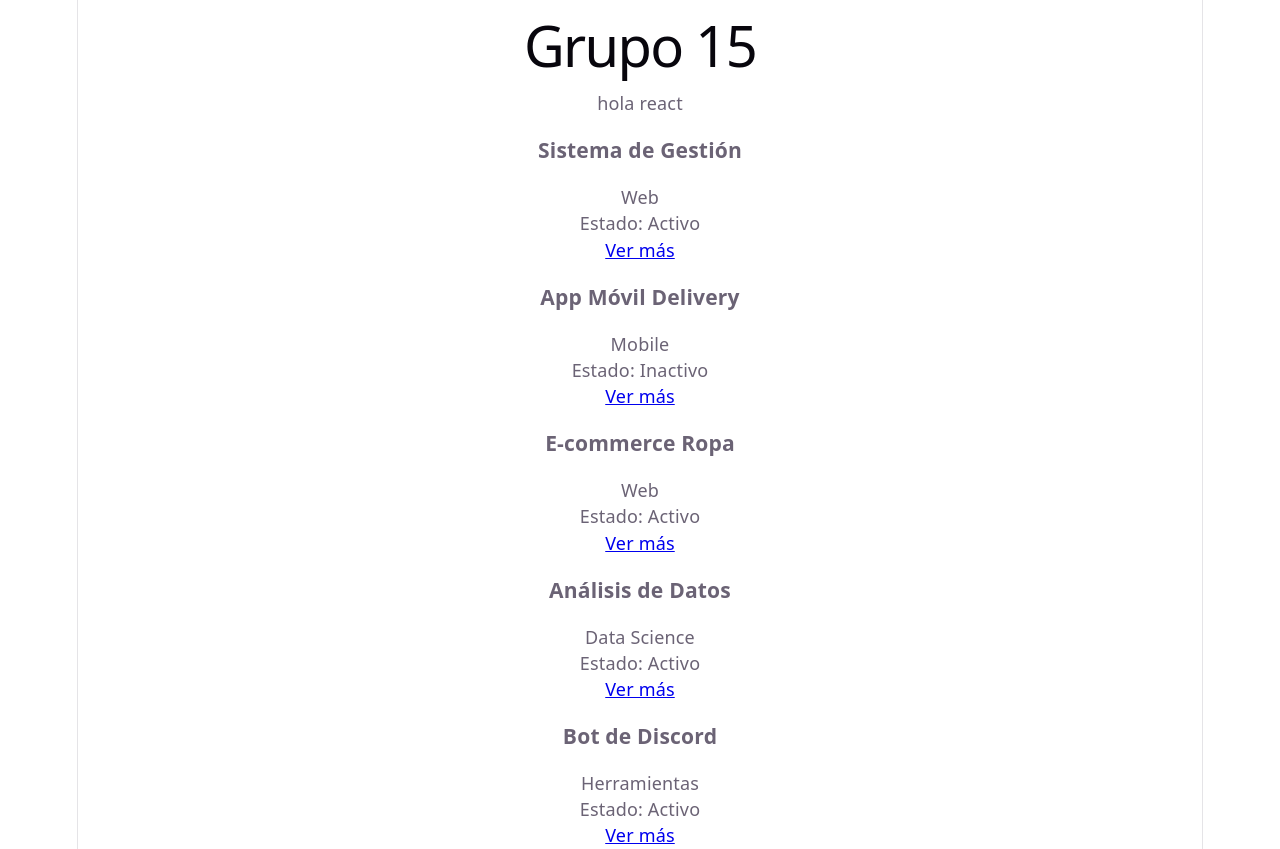
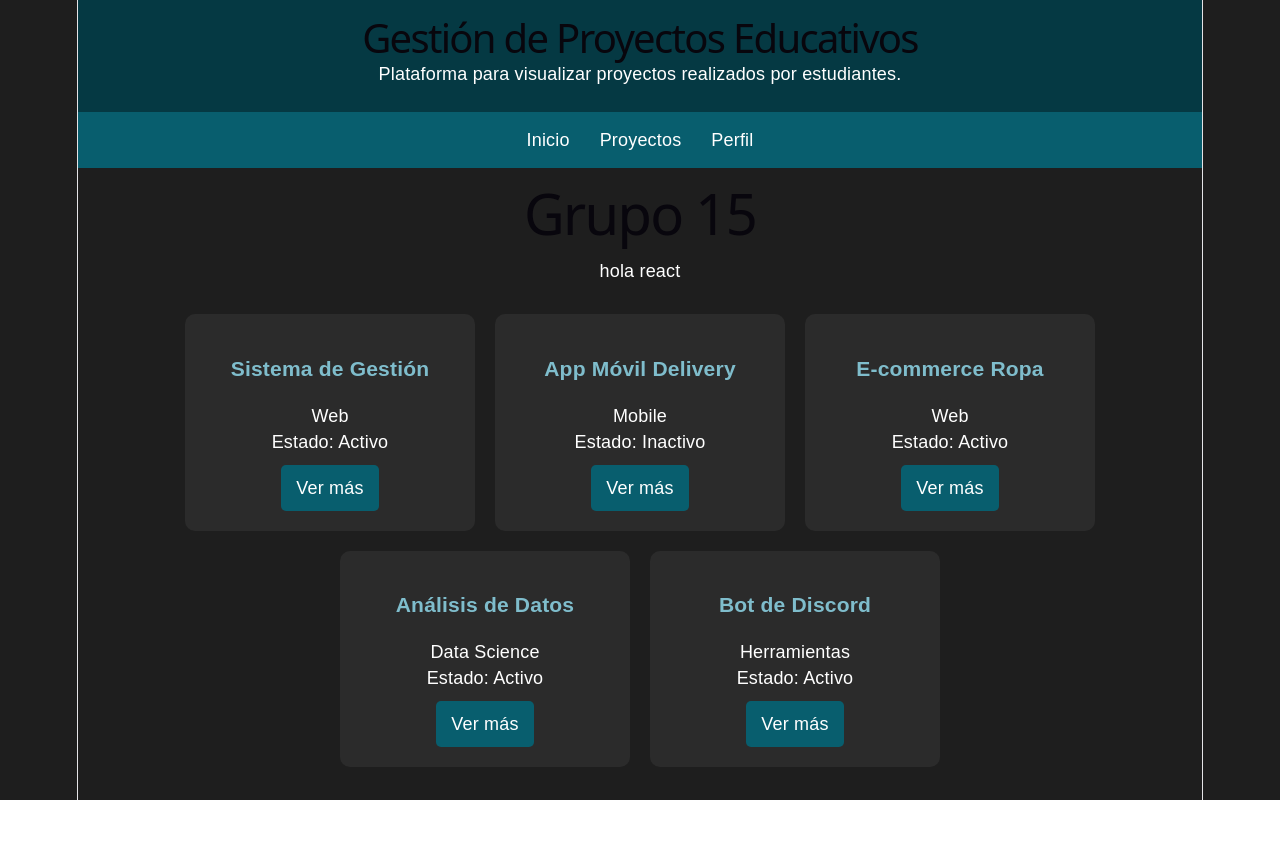
Before and after one commit to Lumyn1/pv_tp3_grupo15, a React (Vite) app: page / in a window 1280 px wide. After the commit the page ends 800 px from the top, so only its background shows below. Built offline with nearby package versions, Linux system fonts and the light colour scheme.

Commit message:
subo parte del Layout, el heder, nav y su correspondiente css @Torres Nahuel Tobias

```diff
--- a/src/app2.jsx
+++ b/src/app2.jsx
@@ -1,16 +1,28 @@
+import Header from "./components/Header";
+import Nav from "./components/Nav";
 import Proyectos from "./components/Proyectos";
+
 import "./css/App.css";
 
 const App2 = () => {
 
-     console.log ("hola mundo");
+     console.log("hola mundo");
 
      return (
+
         <div>
-        <h1>Grupo 15</h1>
-        <Proyectos />
+
+            <Header />
+
+            <Nav />
+
+            <h1>Grupo 15</h1>
+
+            <Proyectos />
+
         </div>
-     )
+
+     );
 
 }
 
--- /dev/null
+++ b/src/components/Header.jsx
@@ -0,0 +1,18 @@
+const Header = () => {
+
+    return (
+
+        <header>
+
+            <h1>Gestión de Proyectos Educativos</h1>
+
+            <p>
+                Plataforma para visualizar proyectos realizados por estudiantes.
+            </p>
+
+        </header>
+
+    );
+};
+
+export default Header;
--- /dev/null
+++ b/src/components/Nav.jsx
@@ -0,0 +1,18 @@
+const Nav = () => {
+
+    return (
+
+        <nav>
+
+            <a href="#">Inicio</a>
+
+            <a href="#">Proyectos</a>
+
+            <a href="#">Perfil</a>
+
+        </nav>
+
+    );
+};
+
+export default Nav;
--- a/src/css/App.css
+++ b/src/css/App.css
@@ -1,184 +1,79 @@
-.counter {
-  font-size: 16px;
-  padding: 5px 10px;
-  border-radius: 5px;
-  color: var(--accent);
-  background: var(--accent-bg);
-  border: 2px solid transparent;
-  transition: border-color 0.3s;
-  margin-bottom: 24px;
-
-  &:hover {
-    border-color: var(--accent-border);
-  }
-  &:focus-visible {
-    outline: 2px solid var(--accent);
-    outline-offset: 2px;
-  }
+body{
+    margin: 0;
+    font-family: Arial, sans-serif;
+    background-color: #1e1e1e;
+    color: white;
 }
 
-.hero {
-  position: relative;
-
-  .base,
-  .framework,
-  .vite {
-    inset-inline: 0;
-    margin: 0 auto;
-  }
-
-  .base {
-    width: 170px;
-    position: relative;
-    z-index: 0;
-  }
-
-  .framework,
-  .vite {
-    position: absolute;
-  }
-
-  .framework {
-    z-index: 1;
-    top: 34px;
-    height: 28px;
-    transform: perspective(2000px) rotateZ(300deg) rotateX(44deg) rotateY(39deg)
-      scale(1.4);
-  }
-
-  .vite {
-    z-index: 0;
-    top: 107px;
-    height: 26px;
-    width: auto;
-    transform: perspective(2000px) rotateZ(300deg) rotateX(40deg) rotateY(39deg)
-      scale(0.8);
-  }
+header{
+    background-color: #053943;
+    text-align: center;
+    padding: 25px;
 }
 
-#center {
-  display: flex;
-  flex-direction: column;
-  gap: 25px;
-  place-content: center;
-  place-items: center;
-  flex-grow: 1;
-
-  @media (max-width: 1024px) {
-    padding: 32px 20px 24px;
-    gap: 18px;
-  }
+header h1{
+    margin: 0;
+    font-size: 40px;
 }
 
-#next-steps {
-  display: flex;
-  border-top: 1px solid var(--border);
-  text-align: left;
-
-  & > div {
-    flex: 1 1 0;
-    padding: 32px;
-    @media (max-width: 1024px) {
-      padding: 24px 20px;
-    }
-  }
-
-  .icon {
-    margin-bottom: 16px;
-    width: 22px;
-    height: 22px;
-  }
-
-  @media (max-width: 1024px) {
-    flex-direction: column;
-    text-align: center;
-  }
+header p{
+    margin-top: 10px;
 }
 
-#docs {
-  border-right: 1px solid var(--border);
-
-  @media (max-width: 1024px) {
-    border-right: none;
-    border-bottom: 1px solid var(--border);
-  }
+nav{
+    background-color: #085E6E;
+    padding: 15px;
+    text-align: center;
 }
 
-#next-steps ul {
-  list-style: none;
-  padding: 0;
-  display: flex;
-  gap: 8px;
-  margin: 32px 0 0;
+nav a{
+    color: white;
+    text-decoration: none;
+    margin: 15px;
+    font-size: 18px;
+}
 
-  .logo {
-    height: 18px;
-  }
+nav a:hover{
+    text-decoration: underline;
+}
 
-  a {
-    color: var(--text-h);
-    font-size: 16px;
-    border-radius: 6px;
-    background: var(--social-bg);
+.contenedor-tarjetas{
     display: flex;
-    padding: 6px 12px;
-    align-items: center;
-    gap: 8px;
-    text-decoration: none;
-    transition: box-shadow 0.3s;
-
-    &:hover {
-      box-shadow: var(--shadow);
-    }
-    .button-icon {
-      height: 18px;
-      width: 18px;
-    }
-  }
-
-  @media (max-width: 1024px) {
-    margin-top: 20px;
     flex-wrap: wrap;
     justify-content: center;
-
-    li {
-      flex: 1 1 calc(50% - 8px);
-    }
-
-    a {
-      width: 100%;
-      justify-content: center;
-      box-sizing: border-box;
-    }
-  }
+    gap: 20px;
+    padding: 30px;
 }
 
-#spacer {
-  height: 88px;
-  border-top: 1px solid var(--border);
-  @media (max-width: 1024px) {
-    height: 48px;
-  }
+.tarjeta{
+    background-color: #2b2b2b;
+    width: 250px;
+    padding: 20px;
+    border-radius: 10px;
+    text-align: center;
 }
 
-.ticks {
-  position: relative;
-  width: 100%;
+.tarjeta h3{
+    color: #7FBDCC;
+}
 
-  &::before,
-  &::after {
-    content: '';
-    position: absolute;
-    top: -4.5px;
-    border: 5px solid transparent;
-  }
+.boton-accion{
+    display: inline-block;
+    margin-top: 10px;
+    background-color: #085E6E;
+    color: white;
+    text-decoration: none;
+    padding: 10px 15px;
+    border-radius: 5px;
+}
 
-  &::before {
-    left: 0;
-    border-left-color: var(--border);
-  }
-  &::after {
-    right: 0;
-    border-right-color: var(--border);
-  }
+.boton-accion:hover{
+    background-color: #0b7b91;
 }
+
+footer{
+    background-color: #053943;
+    text-align: center;
+    padding: 15px;
+    margin-top: 20px;
+}
```
Also changed, not shown: src/css/Appp.css (added, +184 -0 lines), 1 other file (tests, documents, lock files or other folders).
